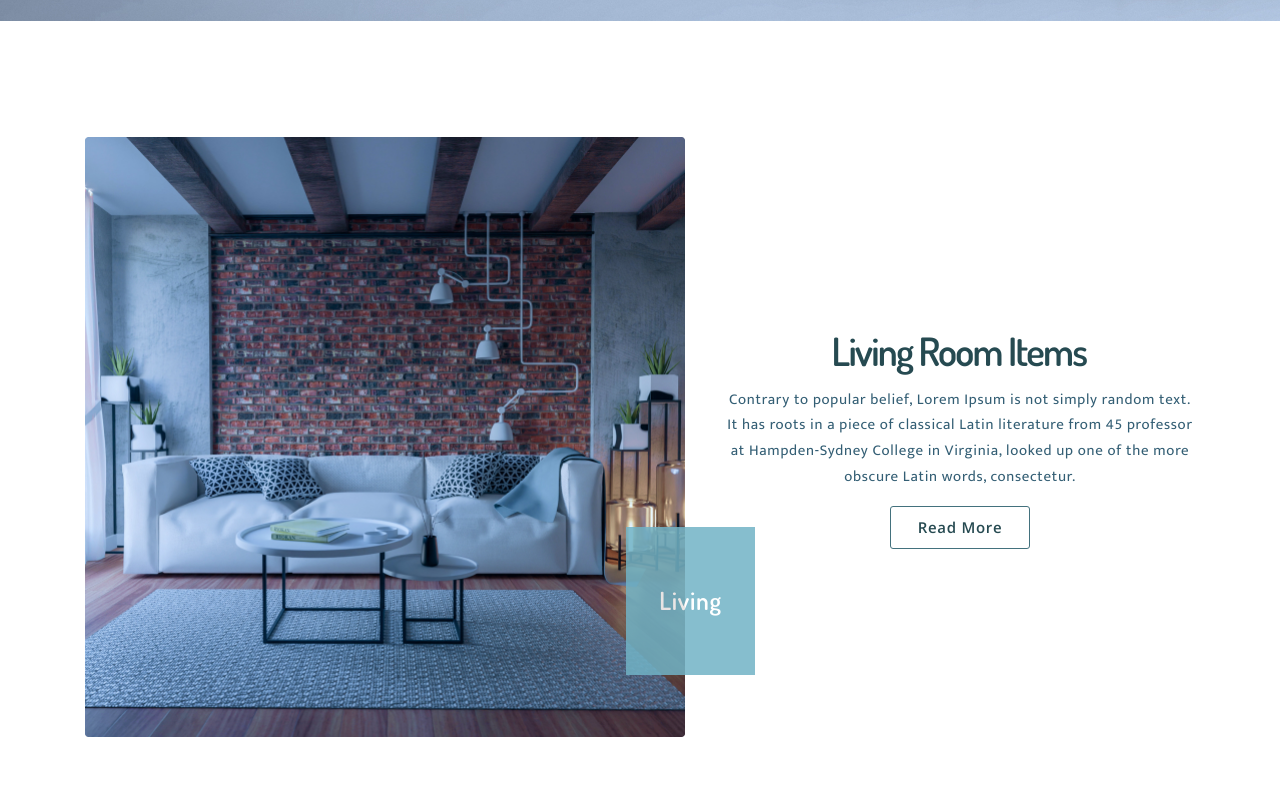
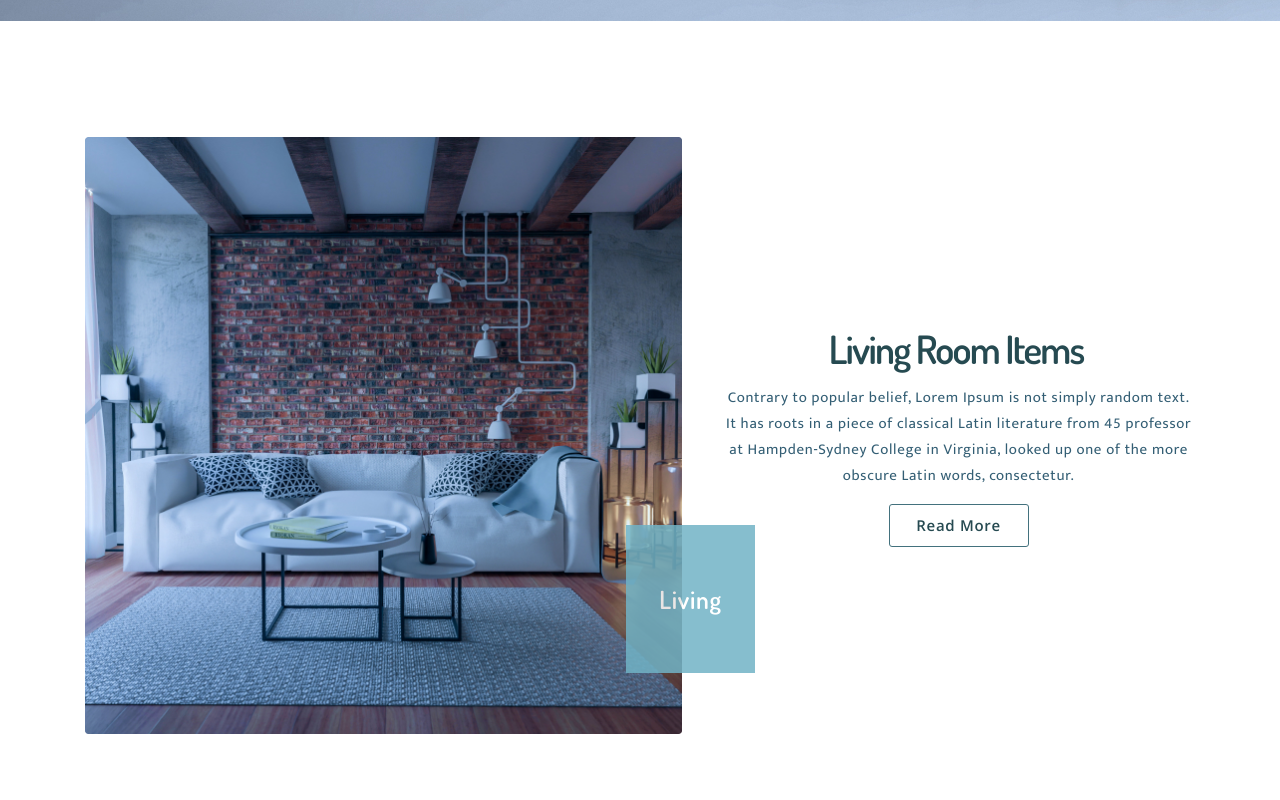
Before and after one commit to vladpro42/armchairs, a website built with webpack: page public/index.html in a window 1280 px wide. Shown: the part 2780-3580 px from the top of the page. Built offline with nearby package versions, Linux system fonts and the light colour scheme; files whose address does not match are found by name.

Commit message:
feat: add img resposnse

```diff
--- a/public/index.html
+++ b/public/index.html
@@ -439,7 +439,9 @@
             <div class="container">
                 <div class="blog__inner">
                     <div class="blog__item">
-                        <img class="blog__item-img" src="./images/blog-1.jpg" alt="">
+                        <div class="blog__item-wrap img-wrapper">
+                            <img class="blog__item-img" src="./images/blog-1.jpg" alt="">
+                        </div>
                         <div class="blog__column">
                             <h2 class="blog__title global__title">Living Room Items</h2>
                             <p class="blog__text">
@@ -461,10 +463,14 @@
                             <button class="global__btn blog__btn">View Items</button>
                             <div class="blog__square blog__square--opposite">Dining </div>
                         </div>
-                        <img class="blog__item-img" src="./images/blog-2.jpg" alt="">
+                        <div class="blog__item-wrap img-wrapper">
+                            <img class="blog__item-img" src="./images/blog-2.jpg" alt="">
+                        </div>
                     </div>
                     <div class="blog__item">
-                        <img class="blog__item-img" src="./images/blog-3.jpg" alt="">
+                        <div class="blog__item-wrap img-wrapper">
+                            <img class="blog__item-img" src="./images/blog-3.jpg" alt="">
+                        </div>
                         <div class="blog__column">
                             <h2 class="blog__title global__title">Modern Bed</h2>
                             <p class="blog__text">
@@ -485,7 +491,10 @@
                             <button class="global__btn blog__btn">View Items</button>
                             <div class="blog__square blog__square--opposite">Kitchen</div>
                         </div>
-                        <img class="blog__item-img" src="./images/blog-4.jpg" alt="">
+                        <div class="blog__item-wrap img-wrapper">
+                            <img class="blog__item-img" src="./images/blog-4.jpg" alt="">
+                        </div>
+
                     </div>
                 </div>
             </div>
@@ -522,7 +531,7 @@
                     </p>
 
                     <ul class="footer__socials">
-                        <li class="socials__item socials__item--active">
+                        <li class="socials__item ">
                             <svg width="15" height="15" viewBox="0 0 15 15" fill="none"
                                 xmlns="http://www.w3.org/2000/svg">
                                 <path
--- a/src/style.css
+++ b/src/style.css
@@ -102,6 +102,16 @@ p {
     max-width: 1130px;
     margin: 0 auto;
     padding: 0 10px;
+}
+
+.img-wrapper {
+    position: relative;
+}
+
+.img-wrapper::after {
+    content: "";
+    padding-bottom: 100%;
+    display: block;
 }
 
 .top__container {
@@ -541,10 +551,19 @@ p {
     gap: 0 40px;
 }
 
+.blog__item-wrap {
+    width: 600px;
+}
+
 .blog__item-img {
+    position: absolute;
+    top: 0;
+    left: 0;
+    object-fit: cover;
+    object-position: center center;
     border-radius: 3px;
-    width: 600px;
-    height: 600px;
+    width: 100%;
+    height: 100%;
     object-fit: cover;
 }
 
@@ -588,6 +607,7 @@ p {
     color: #fff;
     bottom: -126px;
     right: 440px;
+    z-index: 5;
 }
 
 .blog__square--opposite {
@@ -728,6 +748,13 @@ p {
     cursor: pointer;
 }
 
+.socials__item:hover {
+    background-color: #ddd;
+}
+
+.socials__item:hover svg {
+}
+
 .socials__item svg path {
     fill: #3A5B62;
 }
@@ -830,7 +857,26 @@ p {
     font-size: 12px;
 }
 
-@media (max-width:900px) {
+@media (max-width: 992px) {
     .sponsors__list { flex-wrap: wrap; gap: 30px; justify-content: start; height: auto;}
+}
 
+
+
+
+@media (max-width:768px) {
 }
+
+
+@media (max-width:660px) {
+}
+
+
+
+@media (max-width:450px) {
+}
+
+
+
+@media (max-width:360px) {
+}
```
